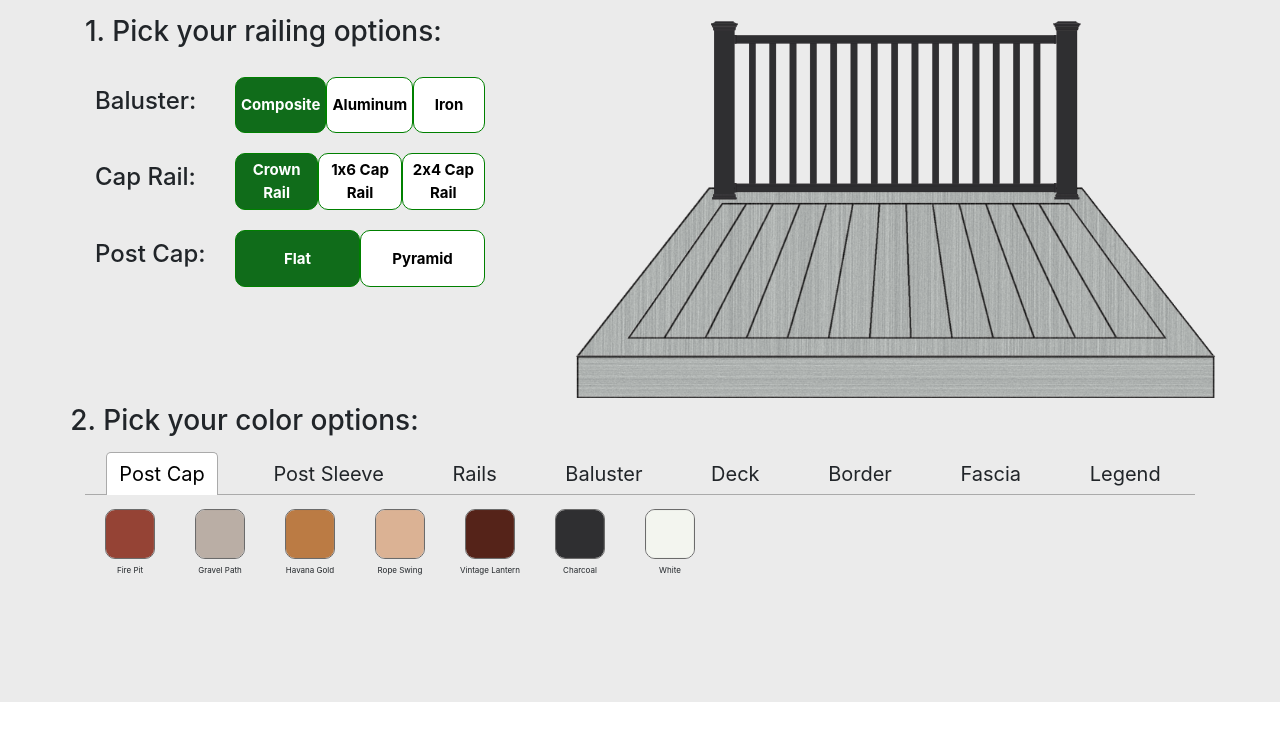
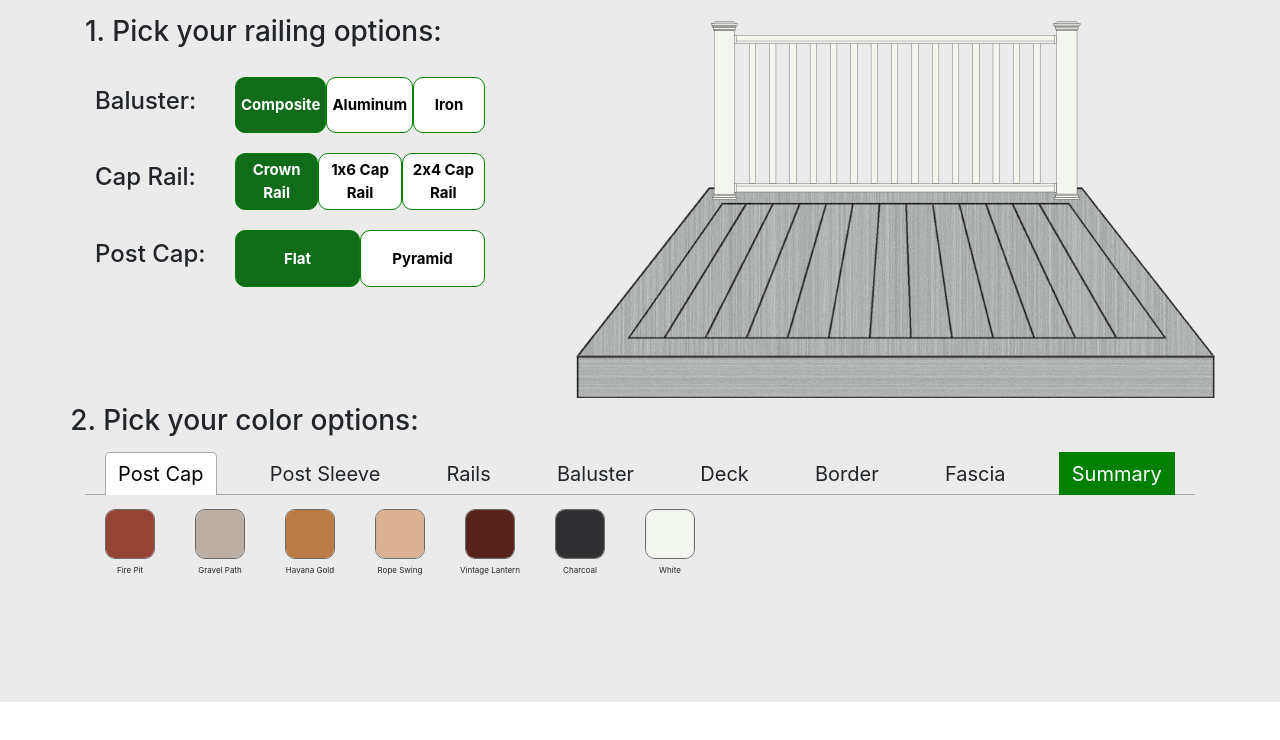
Before and after one commit to christiansallen/fence_and_deck, a React (Create React App) app: page / in a window 1280 px wide. Shown: the top 740 px of the page. Built offline with nearby package versions, Linux system fonts and the light colour scheme.

Commit message:
Changed summary tab to green

```diff
--- a/src/Fence.css
+++ b/src/Fence.css
@@ -18,16 +18,19 @@
 }
 
 .legend {
-  font-size: 1.3rem;
+  font-size: 0.8rem;
+  font-weight: bold;
   display: flex;
-  flex-wrap: wrap;
-  max-width: 1100px;
-  justify-content: space-around;
 }
 
 .legend-item {
-  width: 400px;
-  margin: 0px;
+  margin: 0px 9.5px;
+  width: 104px;
+}
+
+.legend-item2 {
+  margin: 0px 10px;
+  width: 119px;
 }
 
 .block {
--- a/src/Fence.js
+++ b/src/Fence.js
@@ -17,39 +17,20 @@ class Fence extends Component {
       one: imgData["Cap Rail"]["OneHavanagold"],
       two: imgData["Cap Rail"]["TwoHavanagold"],
       crown: imgData["Cap Rail"]["CrownHavanagold"],
-      sPost: imgData["Post Sleeve"]["SpostCharcoal"],
+      sPost: imgData["Post Sleeve"]["SpostWhite"],
       ironPosts: IronPosts,
-      trex: imgData["Baluster"]["TrexCharcoal"],
-      aluminum: imgData["Baluster"]["AluminumCharcoal"],
+      trex: imgData["Baluster"]["TrexWhite"],
+      aluminum: imgData["Baluster"]["AluminumWhite"],
       iron: AluminumCharcoal,
-      flat: imgData["Post Cap"]["FlatCharcoal"],
-      pyramid: imgData["Post Cap"]["PyramidCharcoal"],
-      skirt: imgData["Post Skirt"]["SkirtCharcoal"],
-      rail: imgData["Rails"]["RailsCharcoal"],
+      flat: imgData["Post Cap"]["FlatWhite"],
+      pyramid: imgData["Post Cap"]["PyramidWhite"],
+      skirt: imgData["Post Skirt"]["SkirtWhite"],
+      rail: imgData["Rails"]["RailsWhite"],
       ironRail: IronGuardRail,
       border: imgData["Border"]["BorderFoggywharf"],
       deck: imgData["Deck"]["DeckFoggywharf"],
       fascia: imgData["Fascia"]["FasciaFoggywharf"],
 
-      oneColor: "chosen color",
-      twoColor: "chosen color",
-      crownColor: "chosen color",
-      sPostColor: "chosen color",
-      ironPostsColor: "chosen color",
-      trexColor: "chosen color",
-      aluminumColor: "chosen color",
-      ironColor: "chosen color",
-      flatColor: "chosen color",
-      pyramidColor: "chosen color",
-      skirtColor: "chosen color",
-      railColor: "chosen color",
-      ironRailColor: "chosen color",
-      borderColor: "chosen color",
-      deckColor: "chosen color",
-      fasciaColor: "chosen color",
-
-      tabs,
-      activeTab: "Post Cap",
       oneStyle: false,
       twoStyle: false,
       crownStyle: true,
@@ -65,7 +46,19 @@ class Fence extends Component {
       ironPostStyle: false,
       hidePostCaps: false,
       noneStyle: false,
-      tabIndex: 0
+      tabIndex: 0,
+
+      tabs,
+      activeTab: "Post Cap",
+
+      postCapColor: "White",
+      postSleeveColor: "White",
+      capRailColor: "Havana Gold",
+      railsColor: "White",
+      balusterColor: "White",
+      deckColor: "(Enhance) Foggy Wharf",
+      borderColor: "(Enhance) Foggy Wharf",
+      fasciaColor: "(Enhance) Foggy Wharf"
     };
   }
 
@@ -76,8 +69,37 @@ class Fence extends Component {
     });
   };
 
-  tabColor = (name, activeTab) => {
-    console.log("hello");
+  tabColor = (active, color) => {
+    console.log("activeTab: ", active);
+    console.log("color: ", color);
+
+    // eslint-disable-next-line default-case
+    switch (active) {
+      case "Post Cap":
+        this.setState({ postCapColor: color });
+        break;
+      case "Post Sleeve":
+        this.setState({ postSleeveColor: color });
+        break;
+      case "Cap Rail":
+        this.setState({ capRailColor: color });
+        break;
+      case "Rails":
+        this.setState({ railsColor: color });
+        break;
+      case "Baluster":
+        this.setState({ balusterColor: color });
+        break;
+      case "Deck":
+        this.setState({ deckColor: color });
+        break;
+      case "Border":
+        this.setState({ borderColor: color });
+        break;
+      case "Fascia":
+        this.setState({ fasciaColor: color });
+        break;
+    }
   };
 
   handleTabColors = name => {
@@ -283,6 +305,11 @@ class Fence extends Component {
     const notClicked = {
       backgroundColor: "white",
       color: "black"
+    };
+
+    const summaryTab = {
+      backgroundColor: "green",
+      color: "white"
     };
 
     const clickedBtn1 = this.state.oneStyle ? clicked : notClicked;
@@ -543,8 +570,13 @@ class Fence extends Component {
                   .filter(tab => tab.name !== "Cap Rail")
                   .map((tab, idx) => {
                     return (
-                      <Tab onClick={() => this.changeItem(tab.name)} key={idx}>
+                      <Tab
+                        onClick={() => this.changeItem(tab.name)}
+                        key={idx}
+                        style={tab.name === "Summary" ? summaryTab : null}
+                      >
                         {tab.name}
+                        {console.log(tab)}
                       </Tab>
                     );
                   })
@@ -638,22 +670,15 @@ class Fence extends Component {
                   ironStyle={this.state.ironStyle}
                   ironPostStyle={this.state.ironPostStyle}
                   compositeStyle={this.state.compositeStyle}
-                  oneColor={this.state.one}
-                  twoColor={this.state.two}
-                  crownColor={this.state.crown}
-                  sPostColor={this.state.sPost}
-                  ironPostsColor={this.state.ironPosts}
-                  trexColor={this.state.trex}
-                  aluminumColor={this.state.aluminum}
-                  ironColor={this.state.iron}
-                  flatColor={this.state.flat}
-                  pyramidColor={this.state.pyramid}
-                  skirtColor={this.state.skirt}
-                  railColor={this.state.rail}
-                  ironRailColor={this.state.ironRail}
-                  borderColor={this.state.border}
-                  deckColor={this.state.deck}
-                  fasciaColor={this.state.fascia}
+                  postCapColor={this.state.postCapColor}
+                  capRailColor={this.state.capRailColor}
+                  postSleeveColor={this.state.postSleeveColor}
+                  railsColor={this.state.railsColor}
+                  balusterColor={this.state.balusterColor}
+                  deckColor={this.state.deckColor}
+                  fasciaColor={this.state.fasciaColor}
+                  borderColor={this.state.borderColor}
+                  tabColor={this.tabColor}
                 />
               </TabPanel>
             );
--- a/src/FenceData.js
+++ b/src/FenceData.js
@@ -187,7 +187,7 @@ export const tabs = [
   { name: "Deck" },
   { name: "Border" },
   { name: "Fascia" },
-  { name: "Legend" }
+  { name: "Summary" }
 ];
 
 export const imgData = {
--- a/src/TabColors.js
+++ b/src/TabColors.js
@@ -56,7 +56,7 @@ class TabColors extends Component {
       ironPostStyle,
       compositeStyle
     } = this.props;
-    if (activeTab !== "Legend") {
+    if (activeTab !== "Summary") {
       if (
         activeTab !== "Deck" &&
         activeTab !== "Border" &&
@@ -757,28 +757,21 @@ class TabColors extends Component {
     const {
       handleTabColors,
       activeTab,
-      oneColor,
-      twoColor,
-      crownColor,
-      sPostColor,
-      ironPostsColor,
-      trexColor,
-      aluminumColor,
-      ironColor,
-      flatColor,
-      pyramidColor,
-      skirtColor,
-      railColor,
-      ironRailColor,
-      borderColor,
+      postCapColor,
+      capRailColor,
+      postSleeveColor,
+      railsColor,
+      balusterColor,
       deckColor,
       fasciaColor,
+      borderColor,
+      tabColor,
       crownStyle
     } = this.props;
 
     return (
       <div className="tab-container">
-        {activeTab !== "Legend" ? (
+        {activeTab !== "Summary" ? (
           this.componentName(activeTab).map((item, idx) => {
             return (
               <div
@@ -786,19 +779,66 @@ class TabColors extends Component {
                 key={idx}
                 onClick={() => handleTabColors(item.alt)}
               >
-                <img src={item.img} alt={item.alt} className="color" />
+                <img
+                  src={item.img}
+                  alt={item.alt}
+                  className="color"
+                  onClick={() => tabColor(activeTab, item.name)}
+                />
                 <p className="name">{item.name}</p>
               </div>
             );
           })
+        ) : crownStyle ? (
+          <div className="legend">
+            {tabs
+              .filter(
+                item => item.name !== "Summary" && item.name !== "Cap Rail"
+              )
+              .map((item, idx) => {
+                return (
+                  <p key={idx} className="legend-item2">
+                    {item.name === "Post Cap"
+                      ? postCapColor
+                      : item.name === "Post Sleeve"
+                      ? postSleeveColor
+                      : item.name === "Rails"
+                      ? railsColor
+                      : item.name === "Baluster"
+                      ? balusterColor
+                      : item.name === "Cap Rail"
+                      ? capRailColor
+                      : item.name === "Deck"
+                      ? deckColor
+                      : item.name === "Fascia"
+                      ? fasciaColor
+                      : borderColor}
+                  </p>
+                );
+              })}
+          </div>
         ) : (
           <div className="legend">
             {tabs
-              .filter(item => item.name !== "Legend")
+              .filter(item => item.name !== "Summary")
               .map((item, idx) => {
                 return (
                   <p key={idx} className="legend-item">
-                    {item.name}: {activeTab}
+                    {item.name === "Post Cap"
+                      ? postCapColor
+                      : item.name === "Post Sleeve"
+                      ? postSleeveColor
+                      : item.name === "Rails"
+                      ? railsColor
+                      : item.name === "Baluster"
+                      ? balusterColor
+                      : item.name === "Cap Rail"
+                      ? capRailColor
+                      : item.name === "Deck"
+                      ? deckColor
+                      : item.name === "Fascia"
+                      ? fasciaColor
+                      : borderColor}
                   </p>
                 );
               })}
--- a/src/TabColorsData.js
+++ b/src/TabColorsData.js
@@ -153,7 +153,9 @@ export const DeckColorsData = [
     name: "Toasted Sand",
     img: DeckToastedsandColor,
     alt: "ToastedSand"
-  }
+  },
+
+  { name: "White", img: WhiteColor, alt: "White" }
 ];
 
 export const TabColorsData = [
@@ -268,7 +270,5 @@ export const TabColorsData = [
     img: BronzeColor,
     alt: "Bronze"
   },
-  { name: "Charcoal", img: CharcoalColor, alt: "Charcoal" },
-
-  { name: "White", img: WhiteColor, alt: "White" }
+  { name: "Charcoal", img: CharcoalColor, alt: "Charcoal" }
 ];
```
Also changed, not shown: src/Images/logo.png (added).
